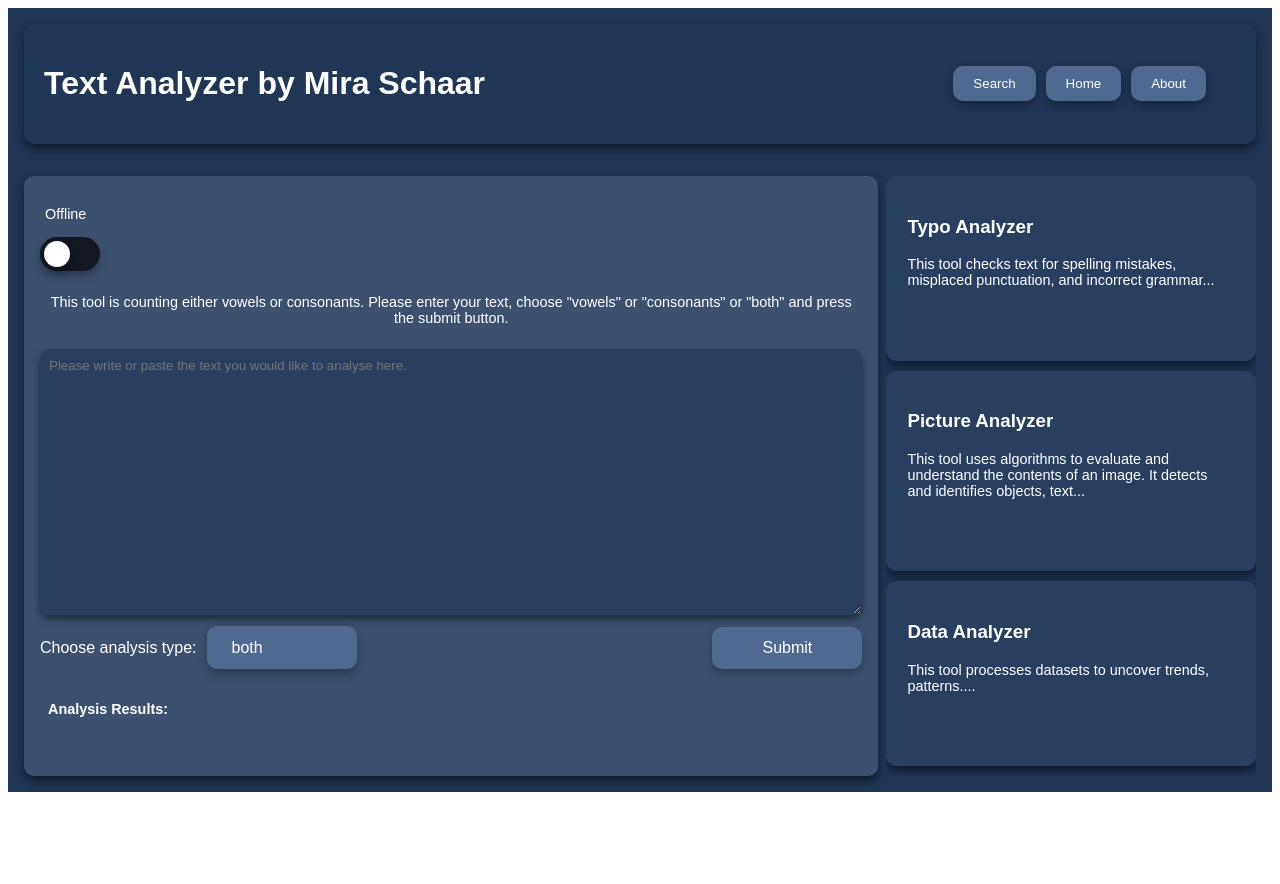
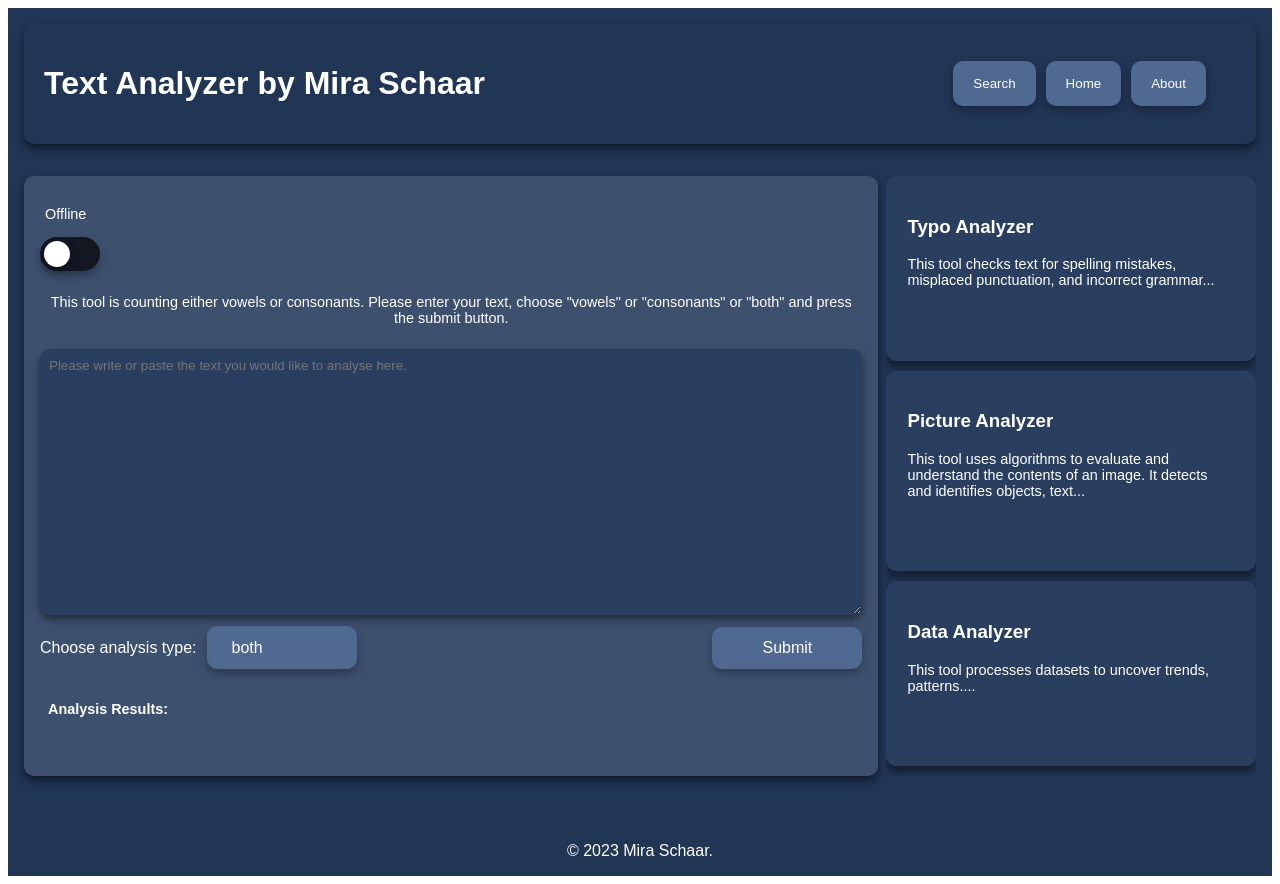
Before and after one commit to Miriimausi/FrontendTextAnalyzer, an Angular app: page /text-analyzer in a window 1280 px wide. Before the commit the page ends 800 px from the top, so only its background shows below. Built offline with nearby package versions, Linux system fonts and the light colour scheme.

Commit message:
small css changes

```diff
--- a/src/app/app.component.css
+++ b/src/app/app.component.css
@@ -24,7 +24,7 @@
   color: #ffffff;
   border: none;
   margin-right: 10px;
-  padding: 10px 20px;
+  padding: 15px 20px;
   border-radius: 10px;
   cursor: pointer;
   box-shadow: 0 4px 8px rgba(0, 0, 0, 0.3);
--- a/src/app/home/home.component.css
+++ b/src/app/home/home.component.css
@@ -70,6 +70,7 @@ footer {
   text-align: center;
   border-radius: 10px;
   margin: 1rem;
+  padding-top: 50px;
 }
 
 footer p {
--- a/src/app/text-analyzer/text-analyzer.component.css
+++ b/src/app/text-analyzer/text-analyzer.component.css
@@ -196,3 +196,16 @@ select {
   margin-top: 5px;
   text-align: left;
 }
+
+footer {
+  background-color: #213555;
+  color: white;
+  text-align: center;
+  border-radius: 10px;
+  margin: 1rem;
+  padding-top: 50px;
+}
+
+footer p {
+  margin: 0;
+}
--- a/src/app/text-analyzer/text-analyzer.component.html
+++ b/src/app/text-analyzer/text-analyzer.component.html
@@ -75,5 +75,8 @@
     </a>
   </aside>
 </main>
+<footer>
+  <p>&copy; 2023 Mira Schaar.</p>
+</footer>
 </body>
 </html>
```
